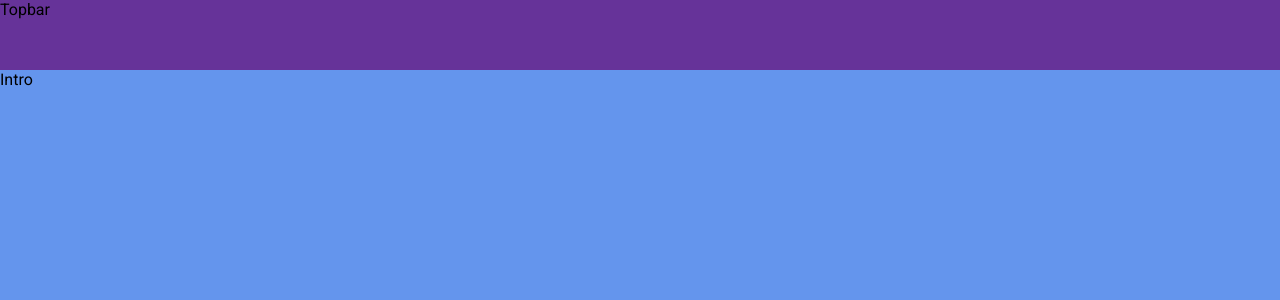
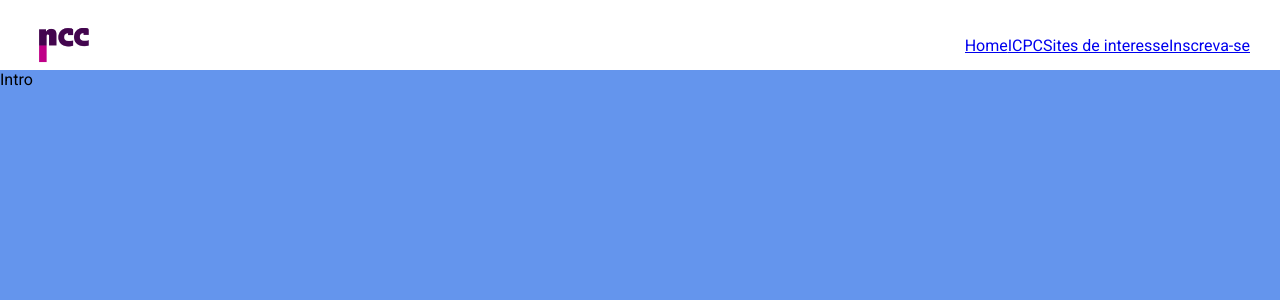
Before and after one commit to fsnovais/NCC-2021, a React (Create React App) app: page / in a window 1280 px wide. Shown: the top 300 px of the page. Built offline with nearby package versions, Linux system fonts and the light colour scheme.

Commit message:
alteração na topbar

```diff
--- a/src/components/topbar/Topbar.jsx
+++ b/src/components/topbar/Topbar.jsx
@@ -3,7 +3,21 @@ import "./topbar.scss"
 export default function Topbar() {
     return (
         <div className="topbar">
-            Topbar
+            <div className="wrapper">
+                <div className="left">
+                    <a href="#intro">
+                        <div className="imgContainer">
+                        <img src="assets/logo.png" alt="logo" />
+                        </div>
+                    </a>
+                </div>
+                <div className="right">
+                    <a href="#">Home</a>
+                    <a href="#">ICPC</a>
+                    <a href="#">Sites de interesse</a>
+                    <a href="#">Inscreva-se</a>
+                </div>
+            </div>
         </div>
     )
 }
--- a/src/components/topbar/topbar.scss
+++ b/src/components/topbar/topbar.scss
@@ -1,8 +1,26 @@
+@import "../../global.scss";
+
 .topbar {
     width: 100%;
     height: 70px;
-    background-color: rebeccapurple;
+    background-color: white;
     position: fixed;
     top: 0;
     z-index: 2;
+
+    .wrapper{
+        padding: 10px 30px;
+        display: flex;
+        align-items: center;
+        justify-content: space-between;
+
+        .imgContainer{
+            width: 70px;
+            height: 70px;
+            display: flex;
+            align-items: flex-end;
+            justify-content: center;
+            float: right;
+        }
+    }
 }
--- /dev/null
+++ b/src/global.scss
@@ -0,0 +1 @@
+$mainColor:#43054E;
```
Also changed, not shown: public/assets/logo.png (added).
